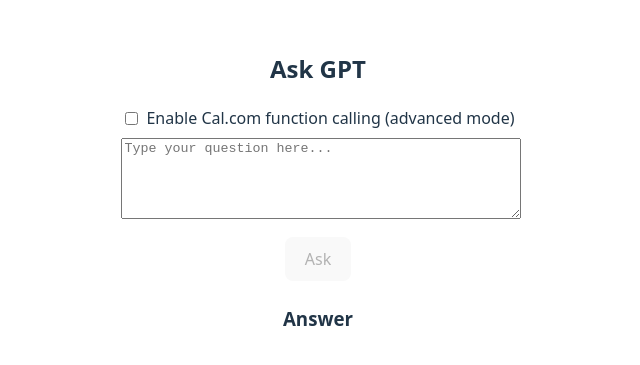
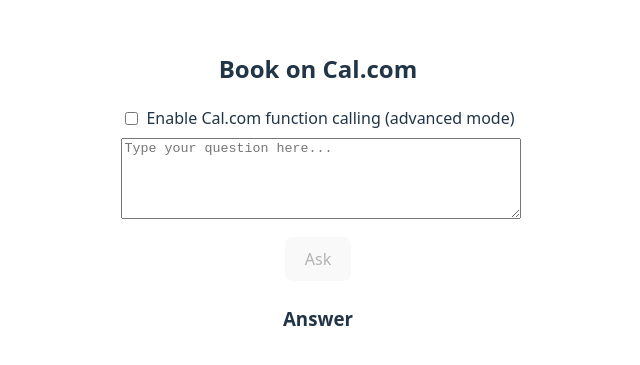
Before and after one commit to alexrao2000/cal-chatbot, a React (Vite) app: page / in a window 1280 px wide. Shown: the part 209-574 px from the top of the page, without its empty margins (322-962 px from the left). Built offline with nearby package versions, Linux system fonts and the light colour scheme.

Commit message:
Changed "Ask GPT" -> "Book on Cal.com"

```diff
--- a/src/App.tsx
+++ b/src/App.tsx
@@ -49,7 +49,7 @@
 
   return (
     <div style={{ maxWidth: 720, margin: '40px auto', padding: 16 }}>
-      <h2>Ask GPT</h2>
+      <h2>Book on Cal.com</h2>
       <div style={{ marginBottom: 12 }}>
         <label style={{ display: 'flex', alignItems: 'center', marginBottom: 8 }}>
           <input
```
